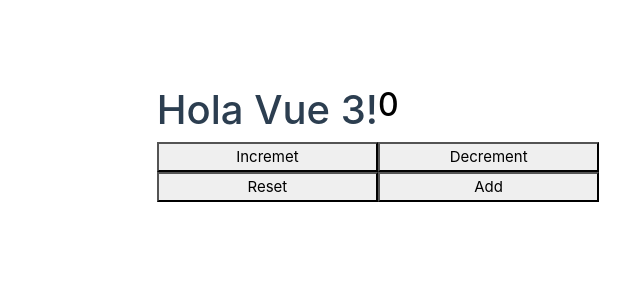
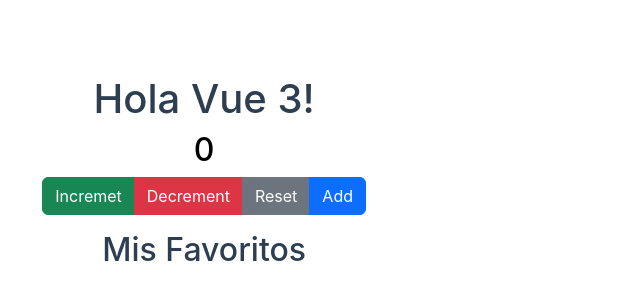
Before and after one commit to richarteq/mi-proyecto-vue, a Vue app: page / in a window 1280 px wide. Shown: the part 248-548 px from the top of the page, without its empty margins (262-902 px from the left). Built offline with nearby package versions, Linux system fonts and the light colour scheme.

Commit message:
Práctica: Bootstrap 5

```diff
--- a/src/App.vue
+++ b/src/App.vue
@@ -2,25 +2,31 @@
 import { ref, computed } from "vue";
 
 const name = "Vue 3";
+
 const counter = ref(0);
 const arrayCounter = ref([]);
 
 const increment = () => {
   counter.value++;
 };
+
 const decrement = () => {
   counter.value--;
 };
+
 const reset = () => {
   counter.value = 0;
 };
+
 const add = () => {
   arrayCounter.value.push(counter.value);
 };
+
 const blockNumber = computed(() => {
   const number = arrayCounter.value.find((num) => num === counter.value);
   return number || number === 0;
 });
+
 const classCounter = computed(() => {
   if (counter.value === 0) {
     return "zero";
@@ -30,28 +36,46 @@
 </script>
 
 <template>
+  <div class="container text-center mt-5">
       <h1>Hola {{ name }}!</h1>
       <h2 :class="classCounter">
         {{ counter }}
       </h2>
-  <button @click="increment">Incremet</button>
-  <button @click="decrement">Decrement</button>
-  <button @click="reset">Reset</button>
-  <button @click="add" :disabled="blockNumber">Add</button>
-  <ul>
-    <li v-for="(item, index) in arrayCounter" :key="index">
+
+      <div class="btn-group">
+        <button @click="increment" class="btn btn-success">Incremet</button>
+        <button @click="decrement" class="btn btn-danger">Decrement</button>
+        <button @click="reset" class="btn btn-secondary">Reset</button>
+        <button
+          @click="add"
+          :disabled="blockNumber"
+          class="btn btn-primary"
+        >
+          Add
+        </button>
+      </div>
+      <h2 class="mt-3">Mis Favoritos</h2>
+      <ul class="list-group mt-2">
+        <li
+          class="list-group-item"
+          v-for="(item, index) in arrayCounter"
+          :key="index"
+        >
           {{ item }}
         </li>
       </ul>
+  </div>
 </template>
 
 <style>
 .negative {
   color: red;
 }
+
 .positive {
   color: green;
 }
+
 .zero {
   color: black;
 }
```
Lines whose indentation alone changed are shown as unchanged.
